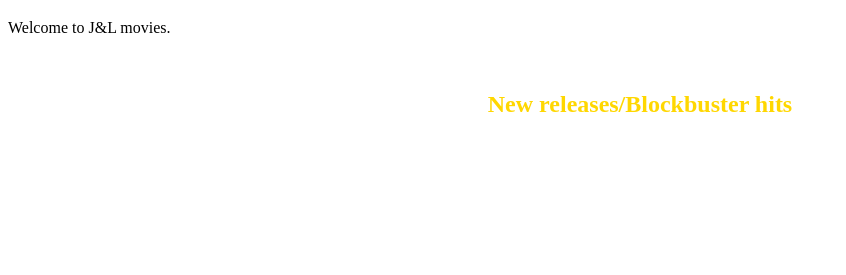
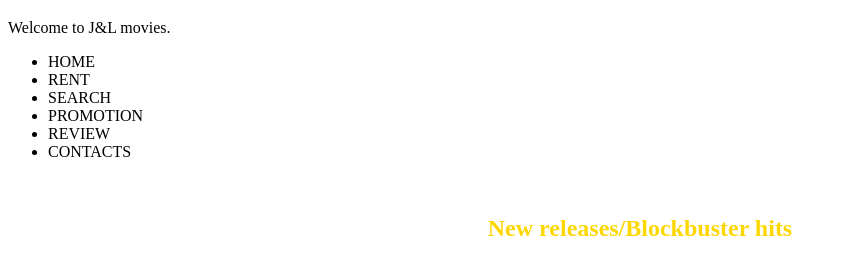
Before and after one commit to LaxRav/Web-Project-Justin-and-Laxman, a website: page views/index.html in a window 1280 px wide. Shown: the part 61-336 px from the top of the page, without its empty margins (0-846 px from the left). Drawn offline with Linux system fonts and the light colour scheme.

Commit message:
Update index.html

```diff
--- a/views/index.html
+++ b/views/index.html
@@ -9,7 +9,12 @@
         <p>Welcome to J&L movies.</p>
         <nav>
        <ul>
-
+           <li>HOME</li>
+           <li>RENT</li>
+           <li>SEARCH</li>
+           <li>PROMOTION</li>
+           <li>REVIEW</li>
+           <li>CONTACTS</li>
        </ul>
         </nav>
 
```
